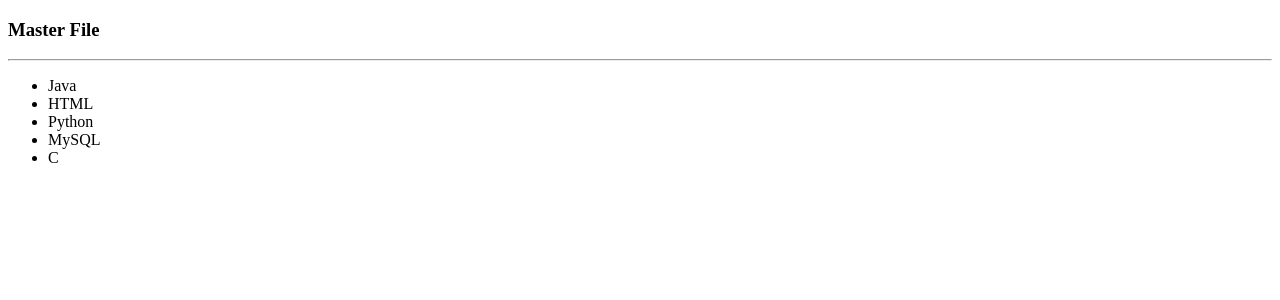
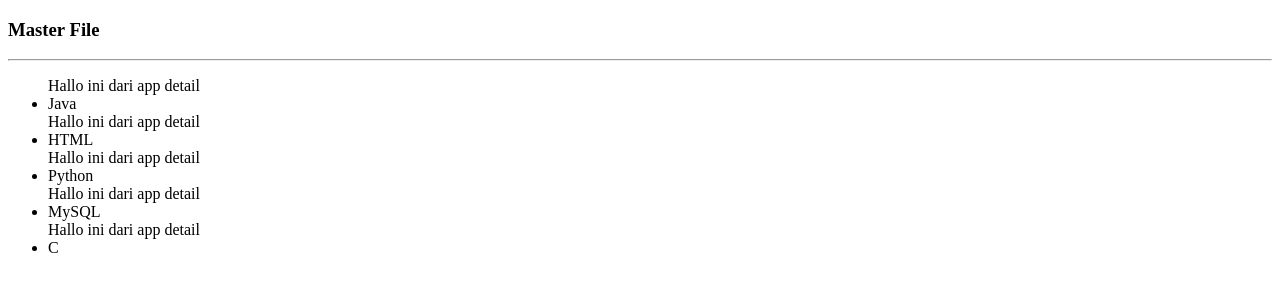
Before and after one commit to arraisi/belajar-angular-v6, an Angular app: page / in a window 1280 px wide. Shown: the top 300 px of the page. Built offline with nearby package versions, Linux system fonts and the light colour scheme.

Commit message:
kirim data dari parents to child

```diff
--- a/src/app/detail/detail.component.html
+++ b/src/app/detail/detail.component.html
@@ -1 +1,2 @@
 Hallo ini dari app detail
+<li>{{val.tag}}</li>
--- a/src/app/detail/detail.component.ts
+++ b/src/app/detail/detail.component.ts
@@ -1,4 +1,5 @@
-import {Component} from '@angular/core'
+import {Component, Input} from '@angular/core'
+import { Master } from '../master/master.model';
 
 @Component({
     selector:'app-detail',
@@ -6,5 +7,6 @@ import {Component} from '@angular/core'
 })
 
 export class DetailComponent{
-
+@Input()
+val: Master
 }
--- a/src/app/master/master.component.html
+++ b/src/app/master/master.component.html
@@ -1,6 +1,5 @@
 <h3>Master File</h3>
 <hr/>
 <ul>
-  <li *ngFor="let val of data">{{val.tag}}</li >
-
+  <app-detail *ngFor="let val of data" [val]= "val" ></app-detail >
 </ul>
```
